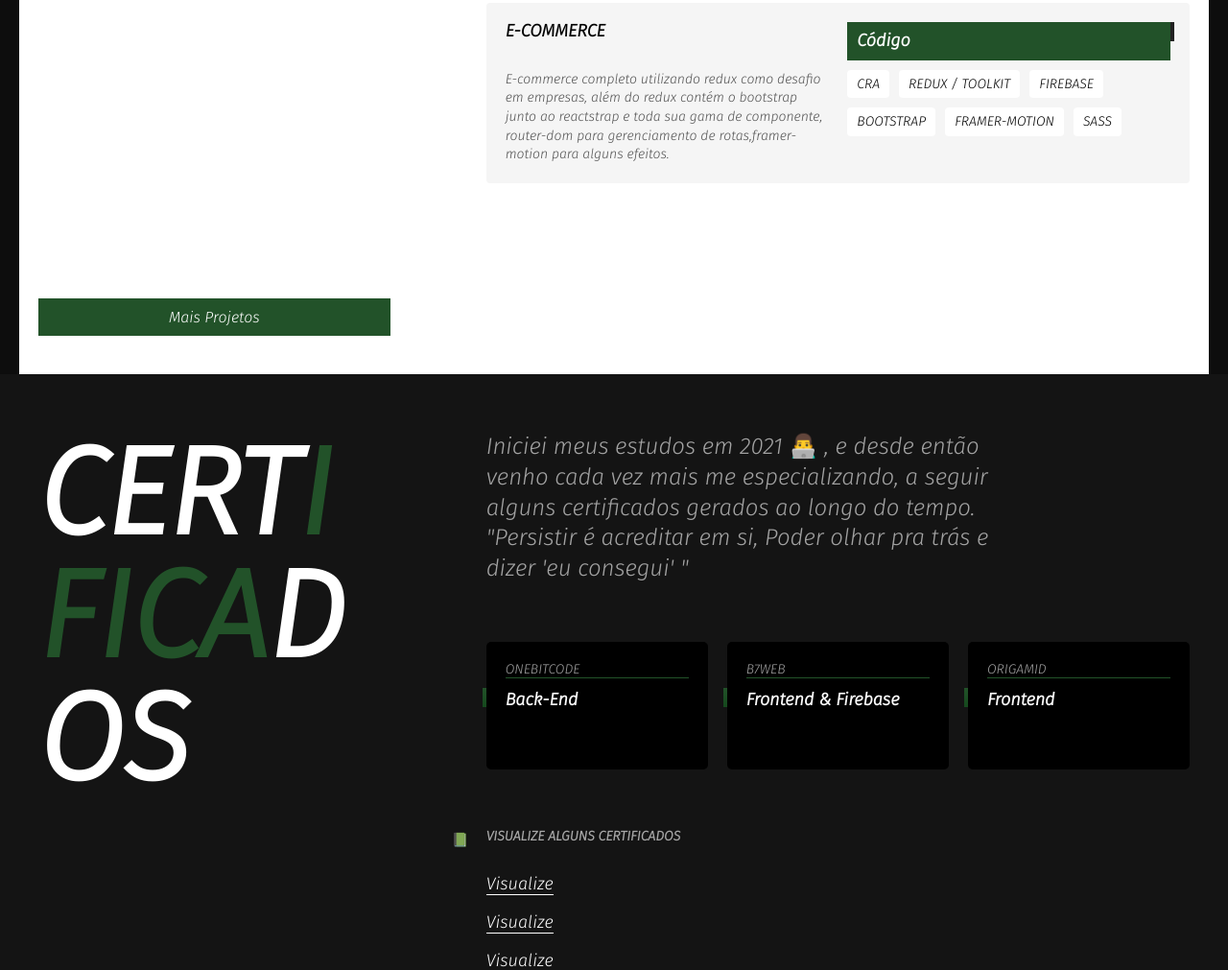
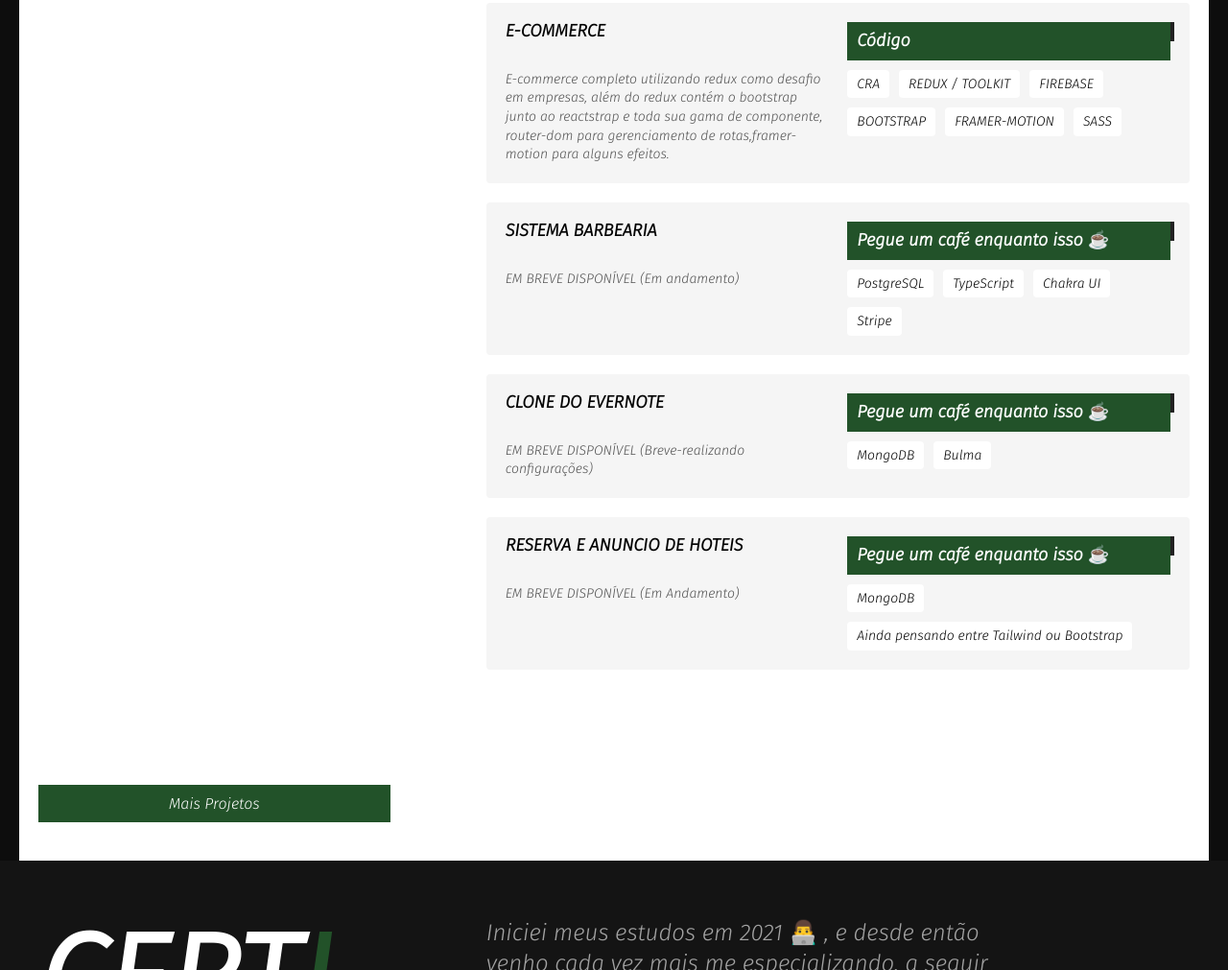
Before and after one commit to JoaoLlucaxs/Portfolio_, a plain HTML site: page index.html in a window 1280 px wide. Shown: the part 1544-2555 px from the top of the page at 96% size. Drawn offline with Linux system fonts and the light colour scheme.

Commit message:
portfolio atualizado

```diff
--- a/index.html
+++ b/index.html
@@ -116,6 +116,41 @@
                     <li>SASS</li>
                 </ul>
             </div>
+            <div class="projetos_mod">
+                <h3 class="projeto_titulo">SISTEMA BARBEARIA</h3>
+                <a target="_blank" href="https://github.com/JoaoLlucaxs/E-commerce" class="projeto_titulo">Pegue um café enquanto isso ☕️</a>
+                <p class="projeto_descpt">
+                  EM BREVE DISPONÍVEL (Em andamento)
+                </p>
+                <ul class="projeto_habilidades">
+                    <li>PostgreSQL</li>
+                    <li>TypeScript</li>
+                    <li>Chakra UI</li>
+                    <li>Stripe</li>
+                </ul>
+            </div>
+            <div class="projetos_mod">
+                <h3 class="projeto_titulo">CLONE DO EVERNOTE</h3>
+                <a target="_blank" href="https://github.com/JoaoLlucaxs/E-commerce" class="projeto_titulo">Pegue um café enquanto isso ☕️</a>
+                <p class="projeto_descpt">
+                  EM BREVE DISPONÍVEL (Breve-realizando configurações)
+                </p>
+                <ul class="projeto_habilidades">
+                    <li>MongoDB</li>
+                    <li>Bulma</li>
+                </ul>
+            </div>
+            <div class="projetos_mod">
+                <h3 class="projeto_titulo">RESERVA E ANUNCIO DE HOTEIS</h3>
+                <a target="_blank" href="https://github.com/JoaoLlucaxs/E-commerce" class="projeto_titulo">Pegue um café enquanto isso ☕️</a>
+                <p class="projeto_descpt">
+                  EM BREVE DISPONÍVEL (Em Andamento)
+                </p>
+                <ul class="projeto_habilidades">
+                    <li>MongoDB</li>
+                    <li>Ainda pensando entre Tailwind ou Bootstrap</li>
+                </ul>
+            </div>
         </div>
         <a target="_blank" href="https://github.com/JoaoLlucaxs" class="btn_projeto">Mais Projetos</a>
     </section>
```
